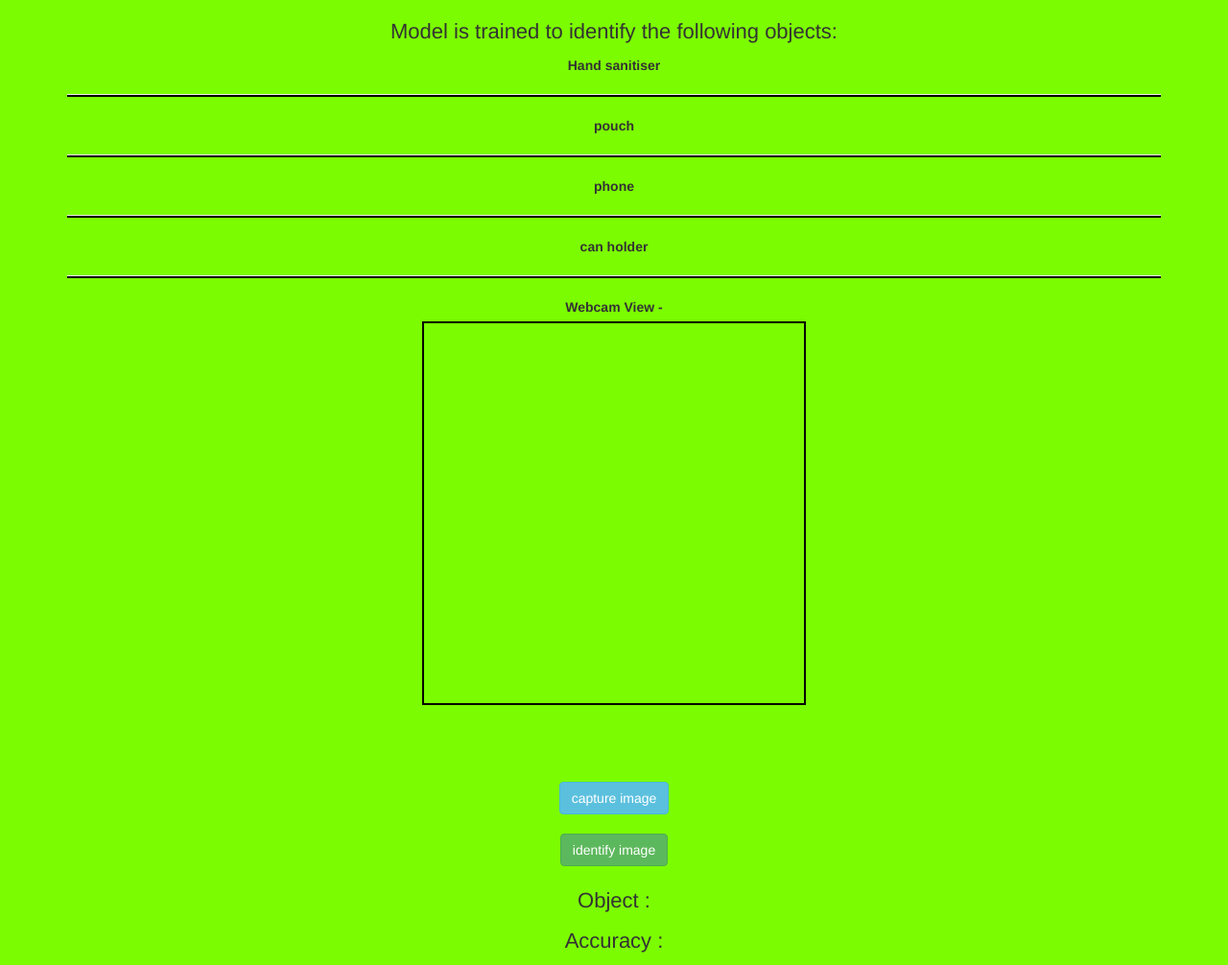
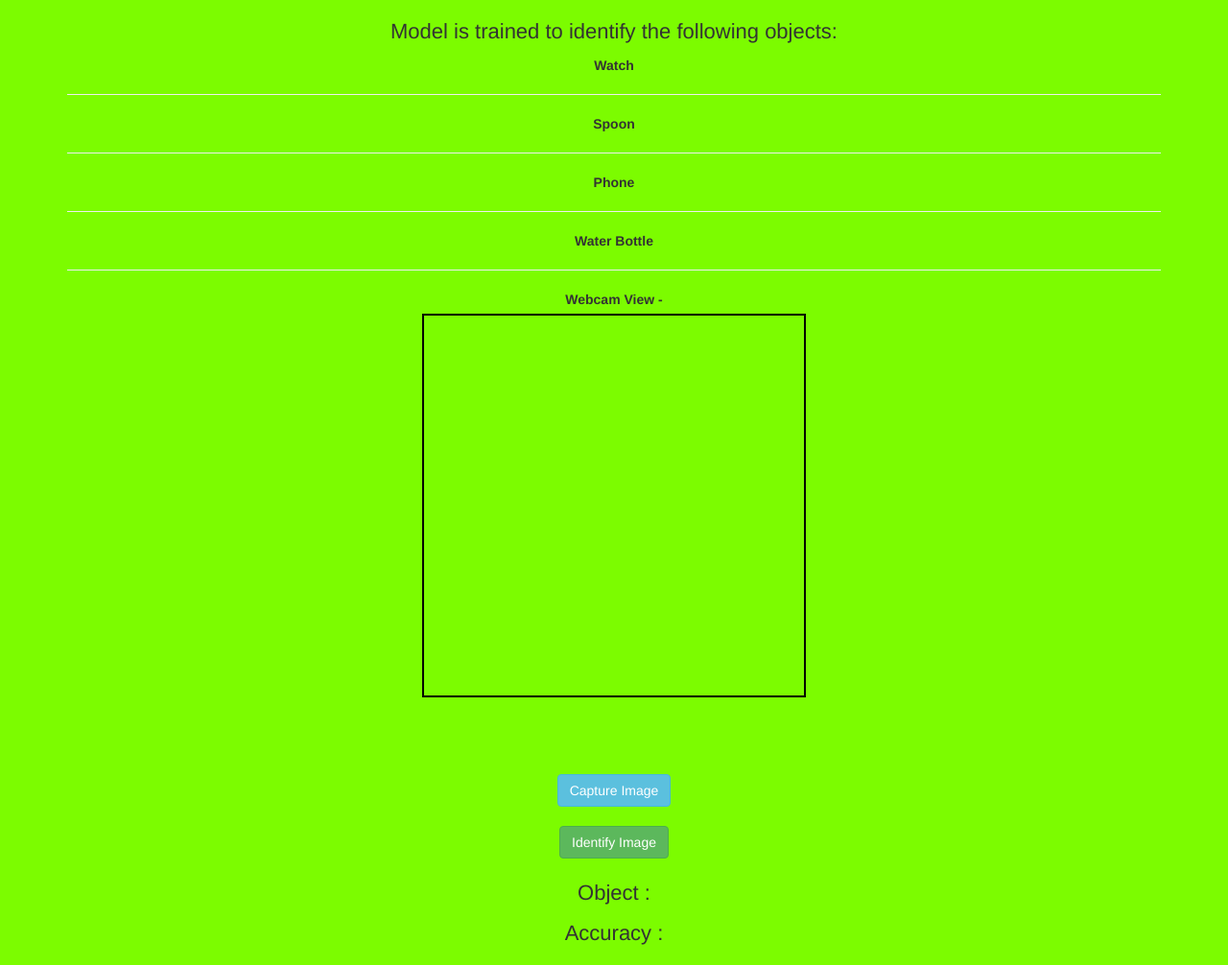
Before and after one commit to Toiletries/image-recognition, a plain HTML site: page index.html in a window 1280 px wide. Shown: the part 80-1086 px from the top of the page at 96% size. Drawn offline with nearby package versions, Linux system fonts and the light colour scheme; a script that the page names is missing.

Commit message:
Update index.html

```diff
--- a/index.html
+++ b/index.html
@@ -7,8 +7,9 @@
     <script src="https://ajax.googleapis.com/ajax/libs/jquery/3.4.1/jquery.min.js"></script>
     <script src="https://maxcdn.bootstrapcdn.com/bootstrap/3.4.0/js/bootstrap.min.js"></script>
 
+    <script src="https://unpkg.com/ml5@0.4.3/dist/ml5.min.js"></script>
     <script src="https://cdnjs.cloudflare.com/ajax/libs/webcamjs/1.0.26/webcam.js"></script>
-    <script src="https://unpkg.com/ml5@0.4.3/dist/ml5.min.js"></script>
+
    <link rel="stylesheet" href="style.css">
 
   </head>
@@ -17,32 +18,34 @@
   <div class="container">
 
     <center>
-<h1 class="btn btn-default heading">Image Recognition</h1>
+      <h3 class="btn btn-default heading">IMAGE RECOGNITION</h3>
       <br><br>
 
       <p style="font-size: 22px;">Model is trained to identify the following objects: </p>
-<b>
-Hand sanitiser
-<hr style="background-color:black; height:2px;">
-pouch
-<hr style="background-color:black; height:2px;">
-phone
-<hr style="background-color:black; height:2px;">
-can holder
-<hr style="background-color:black; height:2px;">
-</b>
+
+      <b class="name_of_objects">
+        Watch
+        <hr>
+        Spoon
+        <hr>
+        Phone
+        <hr>
+        Water Bottle
+        <hr>
+      </b>
+
       <label>Webcam View - </label>
-<div id="camera"></div>
+      <div id="camera"></div>
       <br><br>
-<div id="result"></div>
+      <div id="result"></div>
       <br><br>
-<button class="btn btn-info" onclick="take_snapshot()">capture image</button>
+      <button onclick="take_snapshot();" class="btn btn-info">Capture Image</button>
       <br><br>
-<button class="btn btn-success" onclick="check()">identify image </button>
+      <button onclick="check();" class="btn btn-success">Identify Image</button>
       <br><br>
 
-      <p id="object" style="font-size: 22px;">Object :  </p>
-      <p id="Accuracy"style="font-size: 22px;">Accuracy :  </p>
+      <p style="font-size: 22px;">Object : <span id="result_object_name"></span> </p>
+      <p style="font-size: 22px;">Accuracy : <span id="result_object_accuracy"></span> </p>
     </center>
 
   </div>
```
